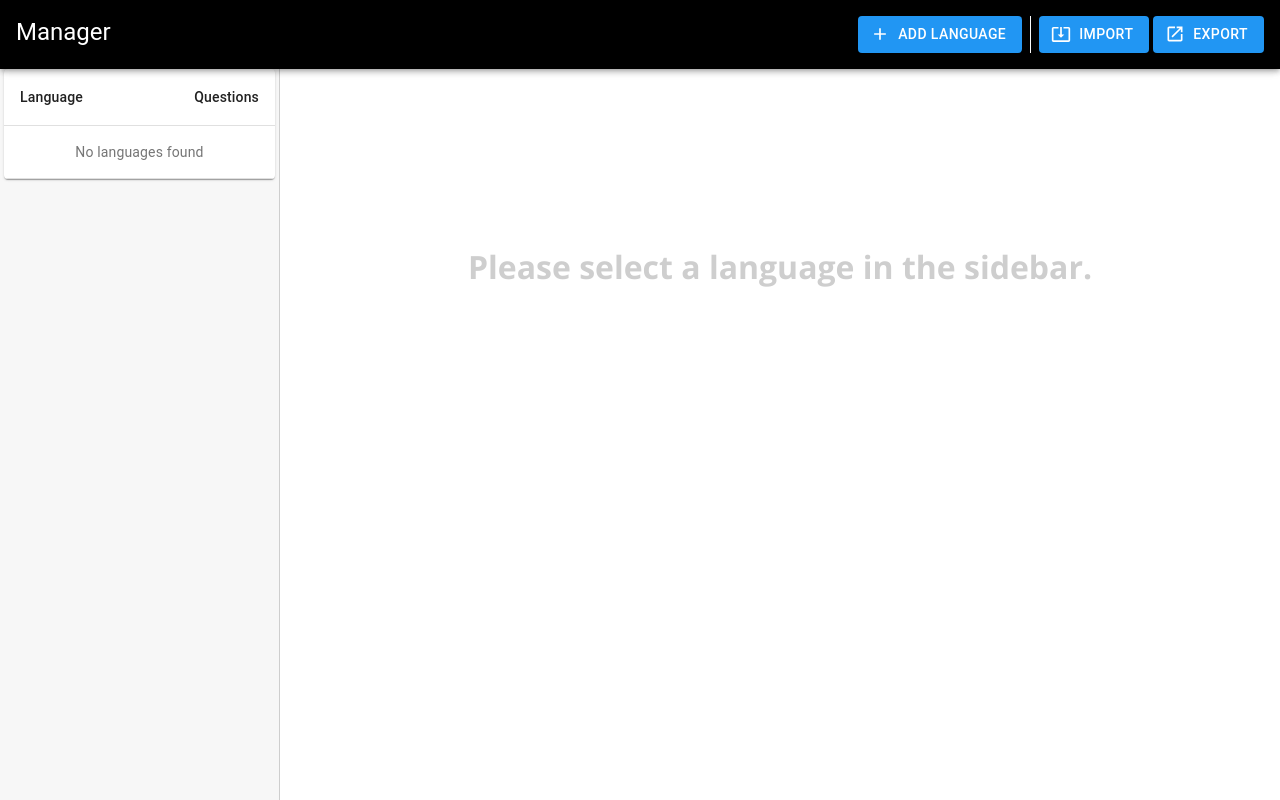
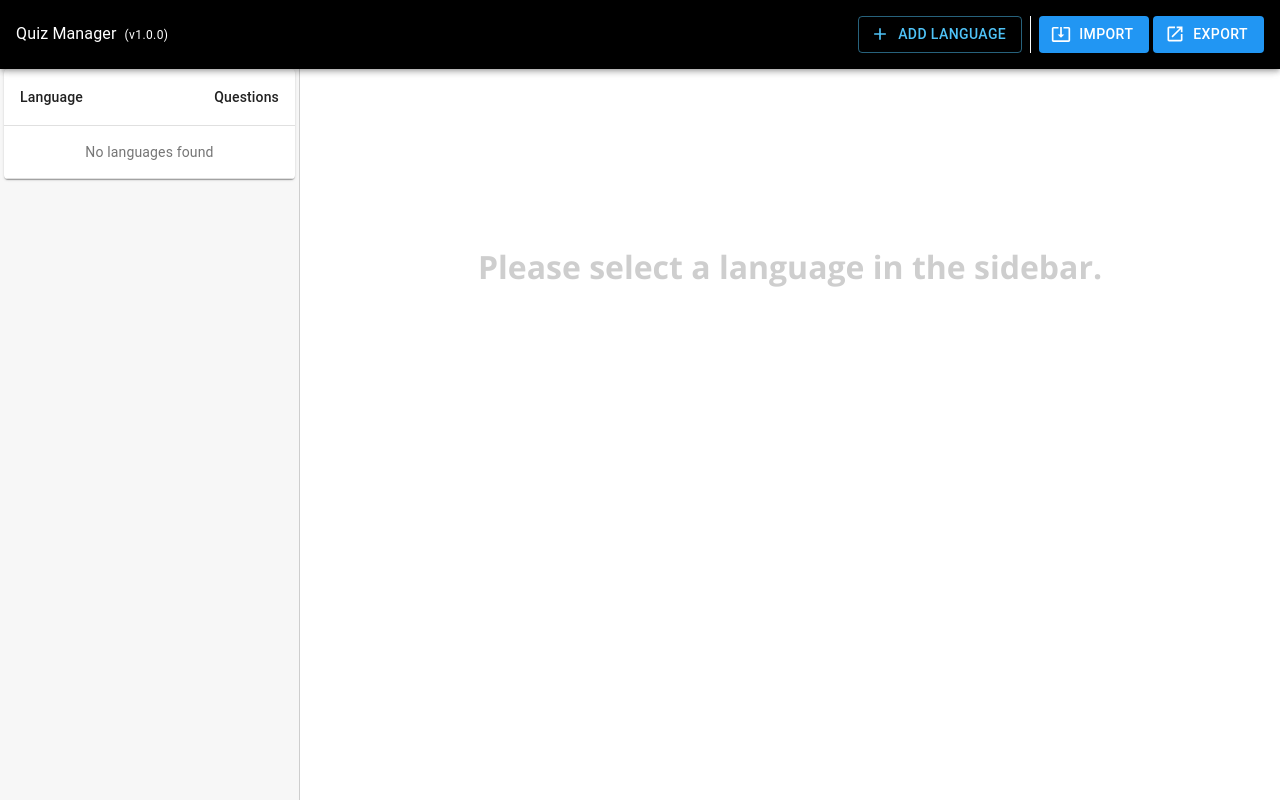
Before and after one commit to Supernova989/udt-quiz-manager, a React (Create React App) app: page /#/ in a window 1280 px wide. Built offline with nearby package versions, Linux system fonts and the light colour scheme.

Commit message:
Highlighting active language; Adjusted CSS

```diff
--- a/src/App.tsx
+++ b/src/App.tsx
@@ -22,7 +22,7 @@ function App() {
               <Route exact path={ROUTES.QUESTION_NEW} render={(props) => <QuestionPage {...props} />} />
               <Route exact path={ROUTES.QUESTION} render={(props) => <QuestionPage {...props} />} />
               <Route exact path={ROUTES.LANGUAGE} render={(props) => <LanguagePage {...props} />} />
-              <Route exact path={ROUTES.LANGUAGE} component={() => <Redirect to={"/"} />} />
+              <Route exact path={"/languages"} component={() => <Redirect to={"/"} />} />
               <Route
                 exact
                 component={() => <div id="text-page-placeholder">Please select a language in the sidebar.</div>}
--- a/src/components/Header/index.tsx
+++ b/src/components/Header/index.tsx
@@ -156,11 +156,18 @@ const Header = () => {
     <>
       <AppBar position={"relative"} className={classes.root}>
         <div className={clsx(classes.inner)}>
-          <Typography variant={"h5"}>Manager</Typography>
+          <div>
+            <Typography component={"span"} variant={"subtitle1"}>
+              Quiz Manager
+            </Typography>
+            <Typography className={"ml-2"} component={"span"} variant={"caption"}>
+              (v{require("../../../package.json").version})
+            </Typography>
+          </div>
 
           <div className={classes.grow1} />
 
-          <Button startIcon={<Add />} variant={"contained"} color={"primary"} onClick={setShowAdd.bind(null, true)}>
+          <Button startIcon={<Add />} variant={"outlined"} color={"secondary"} onClick={setShowAdd.bind(null, true)}>
             Add language
           </Button>
 
--- a/src/components/Header/styles.ts
+++ b/src/components/Header/styles.ts
@@ -5,6 +5,7 @@ export const useStyles = makeStyles((theme: Theme) =>
     root: {},
     inner: {
       padding: theme.spacing(2, 2),
+      alignItems: "center",
       display: "flex",
     },
     grow1: {
--- a/src/components/QuestionTable/styles.ts
+++ b/src/components/QuestionTable/styles.ts
@@ -1,12 +1,12 @@
 import { createStyles, makeStyles, Theme } from "@material-ui/core";
+import { grey } from "@material-ui/core/colors";
 
 export const useStyles = makeStyles((theme: Theme) =>
   createStyles({
     root: {},
     bodyRow: {
-      cursor: "pointer",
       "&:hover": {
-        backgroundColor: "#cecece",
+        backgroundColor: grey[50],
       },
     },
   })
--- a/src/components/Sidebar/styles.ts
+++ b/src/components/Sidebar/styles.ts
@@ -1,6 +1,6 @@
 import { createStyles, makeStyles } from "@material-ui/core";
 
-export const SIDEBAR_WIDTH = 280;
+export const SIDEBAR_WIDTH = 300;
 
 export const useStyles = makeStyles((theme) =>
   createStyles({
--- a/src/components/StatisticsTable/index.tsx
+++ b/src/components/StatisticsTable/index.tsx
@@ -1,14 +1,21 @@
 import { Paper, Table, TableBody, TableCell, TableContainer, TableHead, TableRow } from "@material-ui/core";
 import React from "react";
 import { useStyles } from "./styles";
-import { useAppSelector } from "../../hooks";
+import { useAppDispatch, useAppSelector } from "../../hooks";
 import { useHistory } from "react-router-dom";
 import { getLanguageUrl } from "../../shared/utils";
+import clsx from "clsx";
+import { languageSlice } from "../../redux/language";
 
 const StatisticsTable = () => {
   const classes = useStyles();
   const history = useHistory();
-  const { items } = useAppSelector((s) => s.language);
+  const { items, selected } = useAppSelector((s) => s.language);
+  const dispatch = useAppDispatch();
+  const onRowClick = (id: number) => {
+    history.push(getLanguageUrl(id));
+    dispatch(languageSlice.actions.select(id));
+  };
 
   return (
     <TableContainer component={Paper}>
@@ -16,7 +23,7 @@ const StatisticsTable = () => {
         <TableHead>
           <TableRow>
             <TableCell component="th">Language</TableCell>
-            <TableCell component="th" align="right">
+            <TableCell component="th" align="right" width={50}>
               Questions
             </TableCell>
           </TableRow>
@@ -24,9 +31,15 @@ const StatisticsTable = () => {
         <TableBody>
           {items.length > 0 &&
             items.map(({ id, title, total }) => (
-              <TableRow key={id} className={classes.bodyRow} onClick={() => history.push(getLanguageUrl(id))}>
-                <TableCell component="td">{title}</TableCell>
-                <TableCell align="right" component="th">
+              <TableRow
+                key={id}
+                className={clsx(classes.bodyRow, { [classes.selected]: id === selected })}
+                onClick={onRowClick.bind(null, id)}
+              >
+                <TableCell component="td">
+                  <span>{title}</span>
+                </TableCell>
+                <TableCell align="right" component="td">
                   {total}
                 </TableCell>
               </TableRow>
--- a/src/components/StatisticsTable/styles.ts
+++ b/src/components/StatisticsTable/styles.ts
@@ -1,12 +1,16 @@
 import { createStyles, makeStyles, Theme } from "@material-ui/core";
+import { blue } from "@material-ui/core/colors";
 
 export const useStyles = makeStyles((theme: Theme) =>
   createStyles({
     root: {},
+    selected: {
+      backgroundColor: blue[200] + " !important",
+    },
     bodyRow: {
       cursor: "pointer",
       "&:hover": {
-        backgroundColor: "#cecece",
+        backgroundColor: blue[50],
       },
     },
   })
--- a/src/redux/language/index.ts
+++ b/src/redux/language/index.ts
@@ -12,6 +12,7 @@ export type Language = Yup.InferType<typeof languageSchema>;
 
 export interface LanguageState {
   items: Language[];
+  selected?: number;
 }
 
 const initialState: LanguageState = {
@@ -35,6 +36,9 @@ export const languageSlice = createSlice({
     save: (state, { payload }: PayloadAction<Language>) => {
       state.items.push(payload);
     },
+    select: (state, { payload }: PayloadAction<number>) => {
+      state.selected = payload;
+    },
   },
   extraReducers: (builder) => {},
 });
--- a/src/theme.ts
+++ b/src/theme.ts
@@ -1,5 +1,5 @@
 import { createTheme } from "@material-ui/core/styles";
-import { blue, grey } from "@material-ui/core/colors";
+import { blue, common, grey, lightBlue } from "@material-ui/core/colors";
 
 export const theme = createTheme({
   palette: {
@@ -7,7 +7,8 @@ export const theme = createTheme({
       main: blue[500],
     },
     secondary: {
-      main: "#000000",
+      main: lightBlue[300],
+      contrastText: common.white,
     },
   },
   overrides: {
@@ -18,7 +19,7 @@ export const theme = createTheme({
     },
     MuiAppBar: {
       colorPrimary: {
-        backgroundColor: "#000000",
+        backgroundColor: common.black,
       },
     },
   },
```
